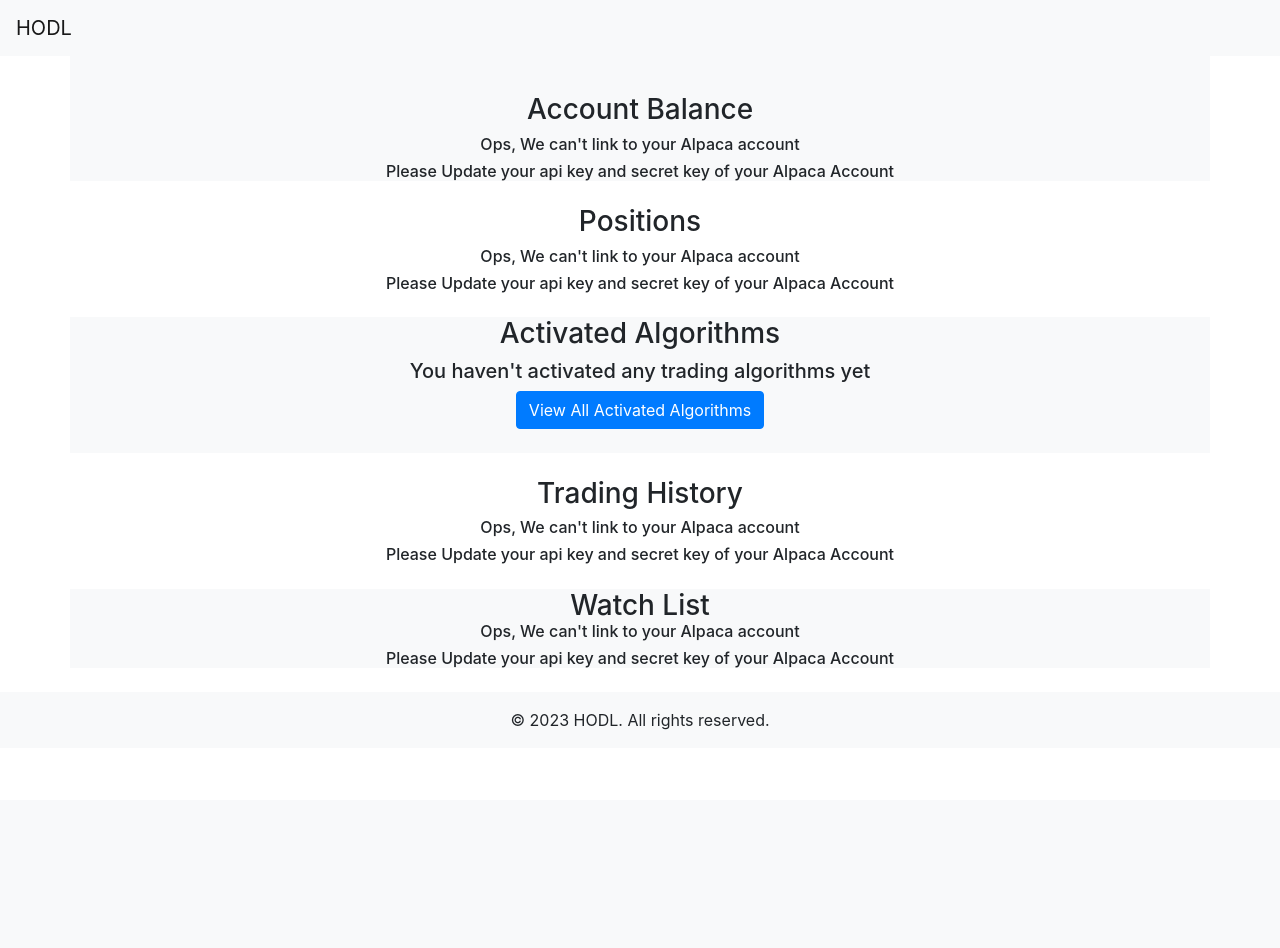
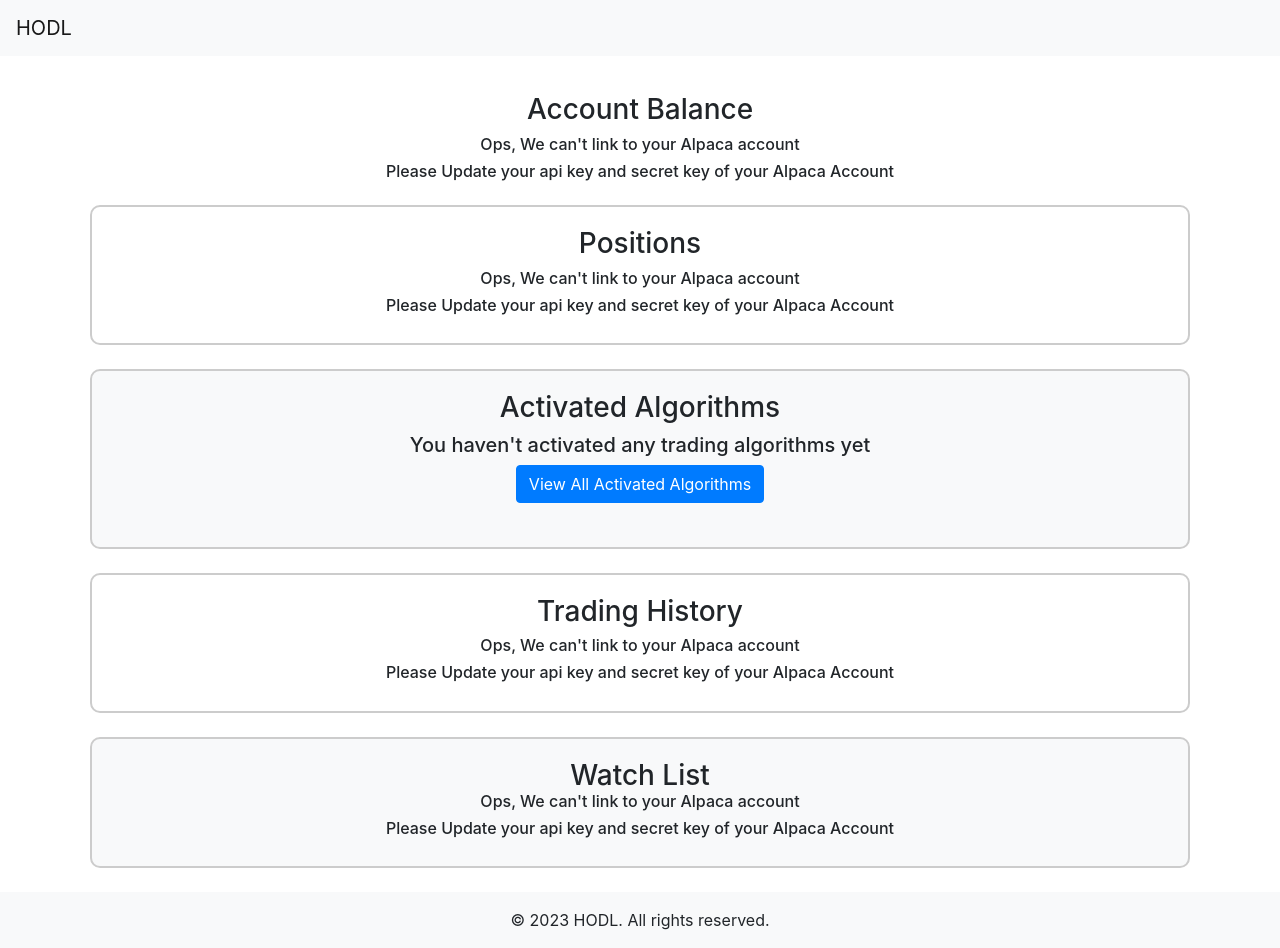
Before and after one commit to yongfu-lu/HODL, a Django app: template user/templates/user/dashboard.html in a window 1280 px wide. Before the commit the page ends 730 px from the top, so only its background shows below. Run offline with Django 4.2, Linux system fonts and the light colour scheme; the template is opened without the code that fills it, so the values that code supplies are empty; some libraries are stand-ins or nearby versions.

Commit message:
add section boxes border to dashboard page

```diff
--- a/user/static/css/dashboard.css
+++ b/user/static/css/dashboard.css
@@ -39,7 +39,7 @@ input {
     border: 2px solid #ccc;
     border-radius: 10px;
     margin: 5px;
-    padding:8px;
+    padding:20px;
 }
 
 .balance-box{
--- a/user/templates/user/dashboard.html
+++ b/user/templates/user/dashboard.html
@@ -6,11 +6,11 @@
 <link rel="stylesheet" href="{% static 'css/dashboard.css' %}">
 <script src="https://cdn.plot.ly/plotly-latest.min.js"></script>
 
-<div class="container mt-2 bg-light" style="padding-top:65px;">
+<div class="container mt-2" style="padding-top:65px;">
     {% if is_account_linked %}
     <div class="row">
         <div class="col-lg-8 col-md-8 col-sm-8">
-            <div class="section-box">
+            <div class="section-box bg-light">
                 <button class="btn btn-sm period-section" id="7D" onclick="updateGraph('7D')"> 7D</button>
                 <button class="btn btn-sm period-section" id="30D" onclick="updateGraph('30D')"> 30D</button>
                 <button class="btn btn-sm period-section" id="90D" onclick="updateGraph('90D')"> 3M</button>
@@ -46,41 +46,10 @@
         <h6> Please Update your api key and secret key of your Alpaca Account</h6>
     </div>
     {%endif%}
-<!--    <h3 class="text-center">Account Balance </h3>-->
-<!--    {% if is_account_linked %}-->
-<!--    <table class="table text-center">-->
-<!--        <thead>-->
-<!--        <tr>-->
-<!--            <th scope="col">Equity</th>-->
-<!--            <th scope="col">Change of Today</th>-->
-<!--            <th scope="col"> % Change of Today</th>-->
-<!--        </tr>-->
-<!--        </thead>-->
-<!--        <tbody>-->
-<!--        <tr>-->
-<!--            <td id="equity">${{account.equity|floatformat:2}}</td>-->
-<!--            <td>-->
-<!--                <div id="change-of-today" class="btn {% if account.equity|sub:account.last_equity|positive  %} btn-success {%else%} btn-danger {%endif%}">-->
-<!--                    ${{account.equity|sub:account.last_equity|floatformat:2}}-->
-<!--                </div>-->
-<!--            </td>-->
-<!--            <td >-->
-<!--                <div id="perc-change-of-today" class="btn {% if account.equity|sub:account.last_equity|positive %} btn-success {%else%} btn-danger {%endif%}">-->
-<!--                {{account.equity|sub:account.last_equity|div:account.last_equity|mult:100|floatformat:2}}%-->
-<!--                </div>-->
-<!--            </td>-->
-<!--        </tr>-->
-<!--        </tbody>-->
-<!--    </table>-->
-<!--    {%else%}-->
-<!--    <div class="container text-center">-->
-<!--        <h6> Ops, We can't link to your Alpaca account</h6>-->
-<!--        <h6> Please Update your api key and secret key of your Alpaca Account</h6>-->
-<!--    </div>-->
-<!--    {%endif%}-->
 </div>
 
 <div class="container text-center mt-4">
+    <div class="section-box">
         <h3 class="text-center">Positions</h3>
         {%if is_account_linked %}
         <table class="table">
@@ -128,10 +97,11 @@
             <h6> Please Update your api key and secret key of your Alpaca Account</h6>
         </div>
         {%endif%}
-
+    </div>
 </div>
 
-<div class="container text-center mt-4 bg-light">
+<div class="container text-center mt-4">
+    <div class="section-box bg-light">
         <h3> Activated Algorithms </h3>
         <div class="container pb-4">
         {% if activated_algorithms|length == 0 %}
@@ -157,8 +127,10 @@
         <a href="/user/algorithms" class="btn btn-primary"> View All Activated Algorithms</a>
     </div>
     </div>
+</div>
 
 <div class="container text-center mt-4">
+    <div class="section-box">
         <h3 class="text-center">Trading History</h3>
     {%if is_account_linked %}
     <table class="table">
@@ -194,10 +166,12 @@
         <h6> Please Update your api key and secret key of your Alpaca Account</h6>
     </div>
     {%endif%}
-
+    </div>
 </div>
 
-<div class="container mt-4 mb-4 bg-light">
+<div class="container mt-4 mb-4">
+    <div class="section-box bg-light">
+
     <div>
         <div class="text-center">
             <span class="h3"> Watch List </span>
@@ -301,6 +275,7 @@
     </table>
     {%endif%}
     </div>
+</div>
 
 <script src="{% static 'script/dashboard.js' %}"></script>
 <script>
```
Lines whose indentation alone changed are shown as unchanged.
